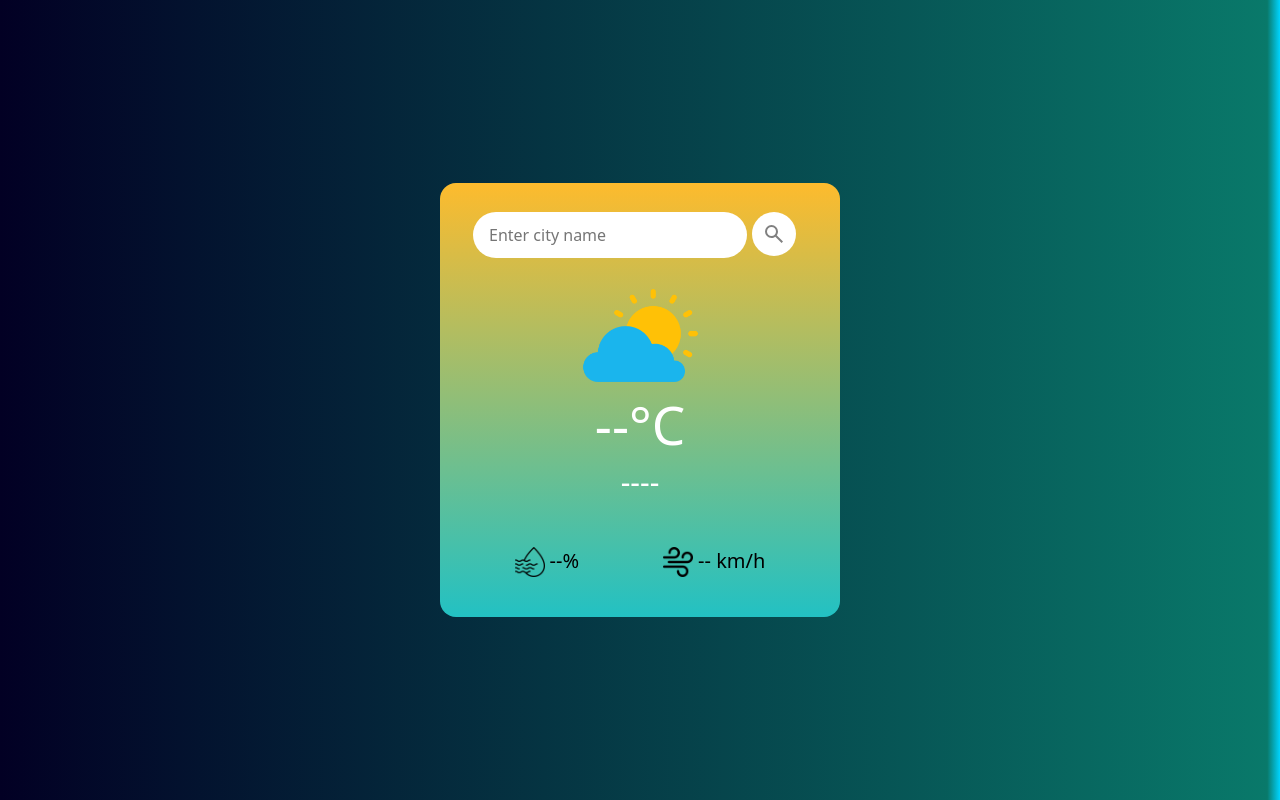
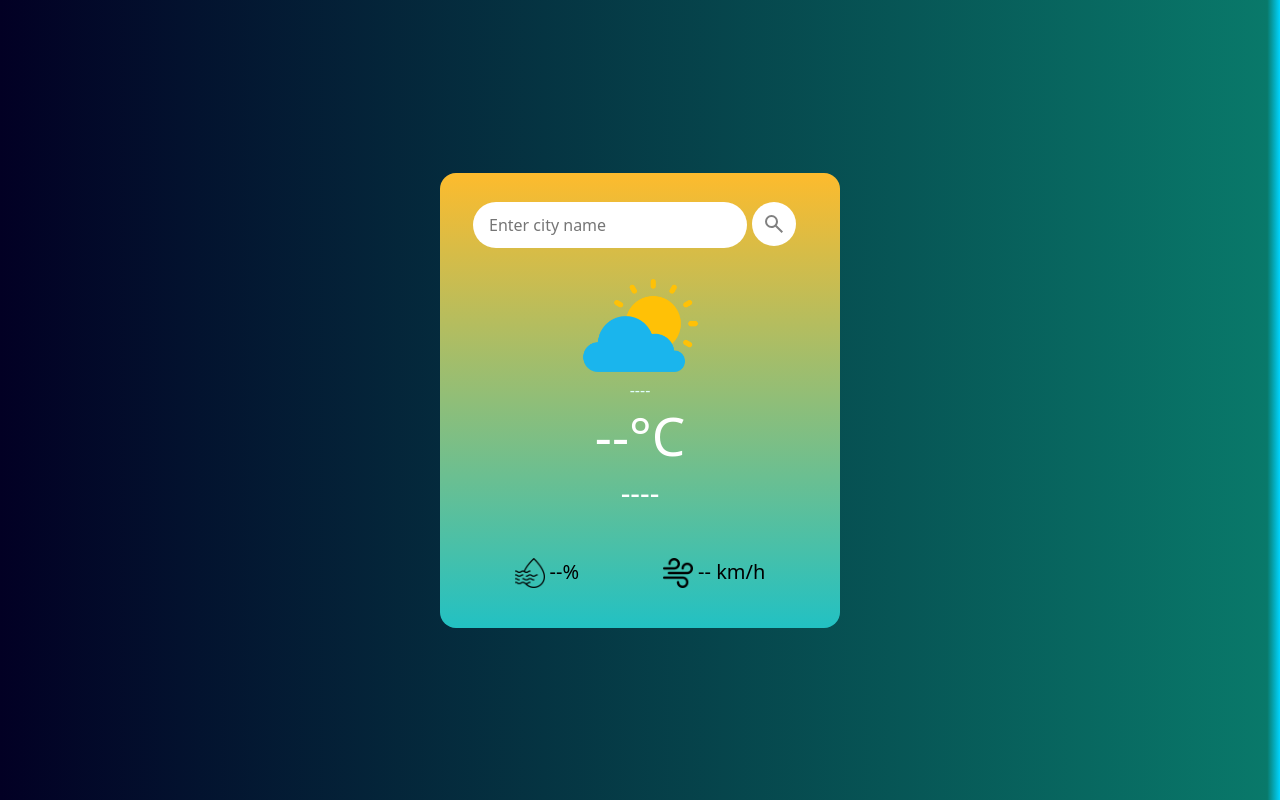
Before and after one commit to vaibhav-katyal/real-time-weather-app, a plain HTML site: page index.html in a window 1280 px wide. Drawn offline with Linux system fonts and the light colour scheme.

Commit message:
added the feature to know about the weather type

```diff
--- a/index.html
+++ b/index.html
@@ -22,6 +22,7 @@
                 <div class="weather-image">
                 <img src="cloudy_sunny.webp" alt="">
                 </div>
+                <div class="weather-type">----</div>
                 <h1 class="temp">--°C</h1>
                 <h2 class="city">----</h2>
             </div>
--- a/script.js
+++ b/script.js
@@ -14,6 +14,7 @@ async function getWeatherData(city){
         document.querySelector(".temp").innerHTML = "--"+"°c";
         document.querySelector(".check_humidity").innerHTML = "--"+"%";
         document.querySelector(".check_wind").innerHTML = "--"+" km/h";
+        document.querySelector(".weather-type").innerHTML = "----"+" km/h";
     }
     else{
         const data = await response.json()
@@ -24,6 +25,7 @@ async function getWeatherData(city){
         document.querySelector(".temp").innerHTML = Math.round(data.main.temp)+"°c";
         document.querySelector(".check_humidity").innerHTML = data.main.humidity+"%";
         document.querySelector(".check_wind").innerHTML = Math.round(data.wind.speed)+" km/h";
+        document.querySelector(".weather-type").innerHTML = data.weather[0].main;
 
         if(data.weather[0].main == "Clouds"){
             weatherIcon.src = "clouds.png"
--- a/style.css
+++ b/style.css
@@ -86,6 +86,13 @@ body{
     text-align: center;
 }
 
+.weather-type{
+    font-family: system-ui, -apple-system, BlinkMacSystemFont, 'Segoe UI', Roboto, Oxygen, Ubuntu, Cantarell, 'Open Sans', 'Helvetica Neue', sans-serif;
+    margin-top: -19px;
+    margin-bottom: 18px;
+    color:lightcyan;
+}
+
 .city{
     color: white;
     font-family: system-ui, -apple-system, BlinkMacSystemFont, 'Segoe UI', Roboto, Oxygen, Ubuntu, Cantarell, 'Open Sans', 'Helvetica Neue', sans-serif;
```
